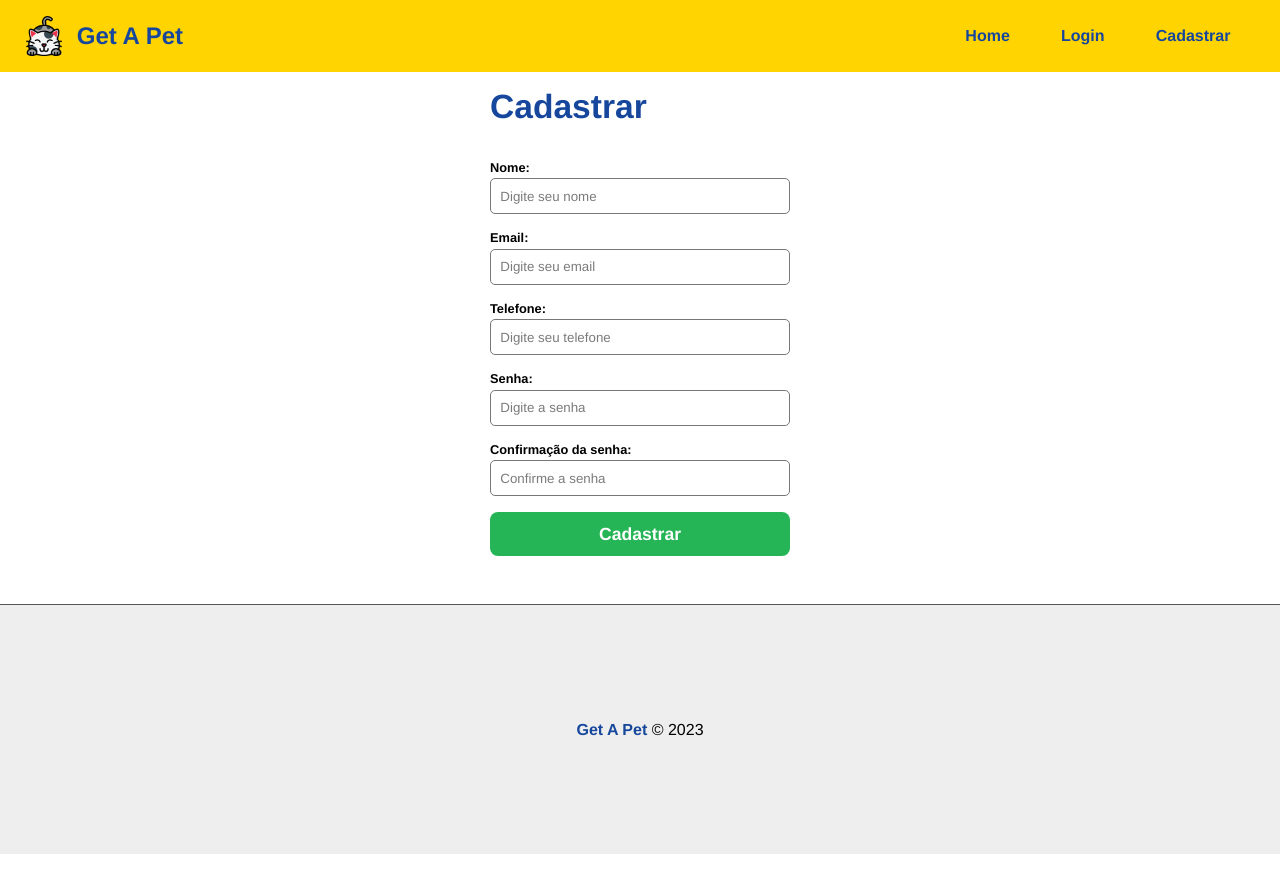
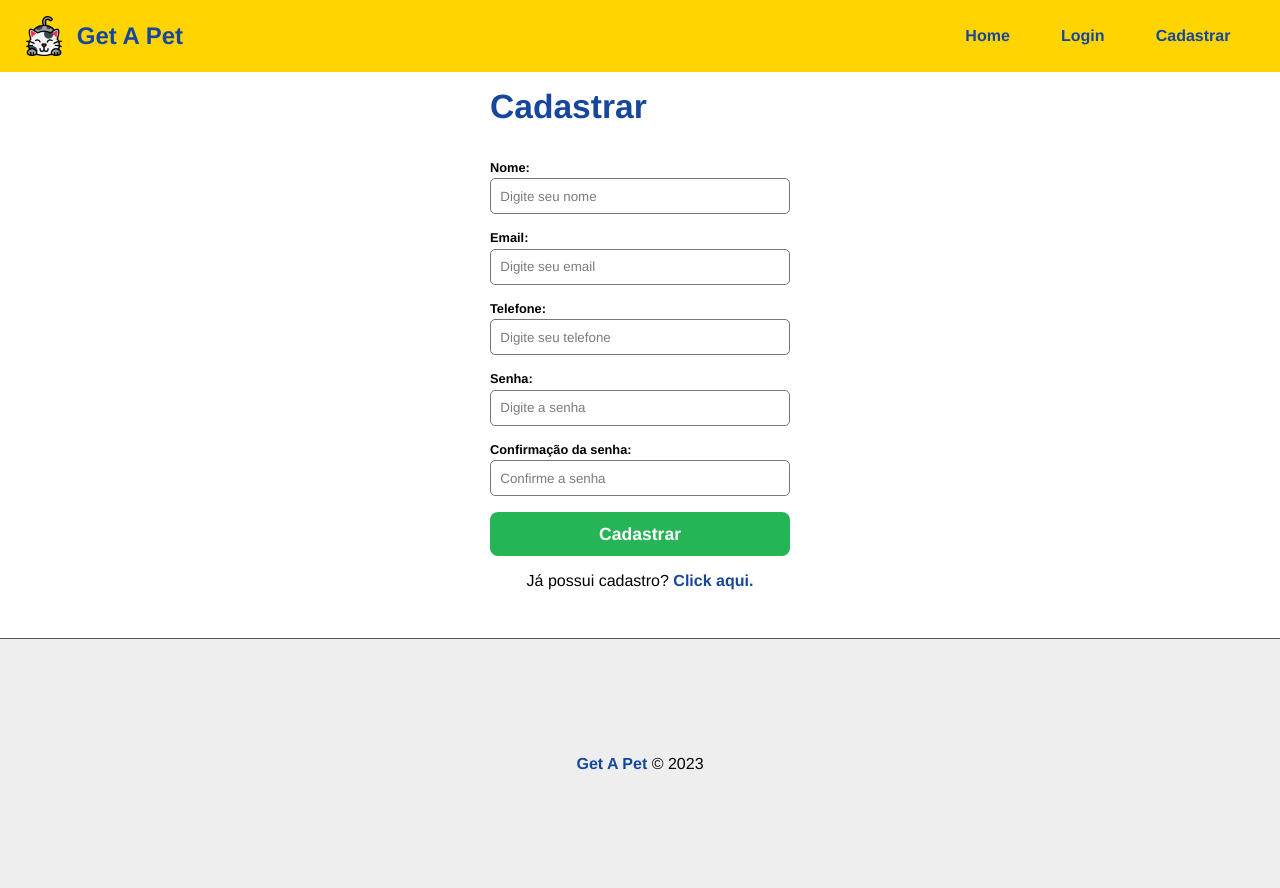
Before and after one commit to MaraisaFerreira/get_a_pet_MERN, a React (Vite) app in the folder frontend/: page /register in a window 1280 px wide. Before the commit the page ends 854 px from the top, so only its background shows below. Built offline with nearby package versions, Linux system fonts and the light colour scheme.

Commit message:
from_container css

```diff
--- a/frontend/src/components/form/Form.module.css
+++ b/frontend/src/components/form/Form.module.css
@@ -16,4 +16,20 @@
 	cursor: pointer;
 	font-size: 1.1em;
 	font-weight: bold;
+	transition: 0.5s;
 }
+
+.form_container input[type='submit']:hover {
+	background-color: #1c8a82;
+}
+
+.form_container p {
+	margin-top: 1em;
+	text-align: center;
+}
+
+.form_container p a {
+	color: var(--blue-accent);
+	font-weight: bold;
+	text-decoration: none;
+}
--- a/frontend/src/components/pages/auth/Register.jsx
+++ b/frontend/src/components/pages/auth/Register.jsx
@@ -1,3 +1,5 @@
+import { Link } from 'react-router-dom';
+
 import Input from '../../form/Input';
 
 /* css */
@@ -47,6 +49,9 @@ function Register() {
 				/>
 				<input type='submit' value='Cadastrar' />
 			</form>
+			<p>
+				Já possui cadastro? <Link to='/login'>Click aqui.</Link>
+			</p>
 		</section>
 	);
 }
```
